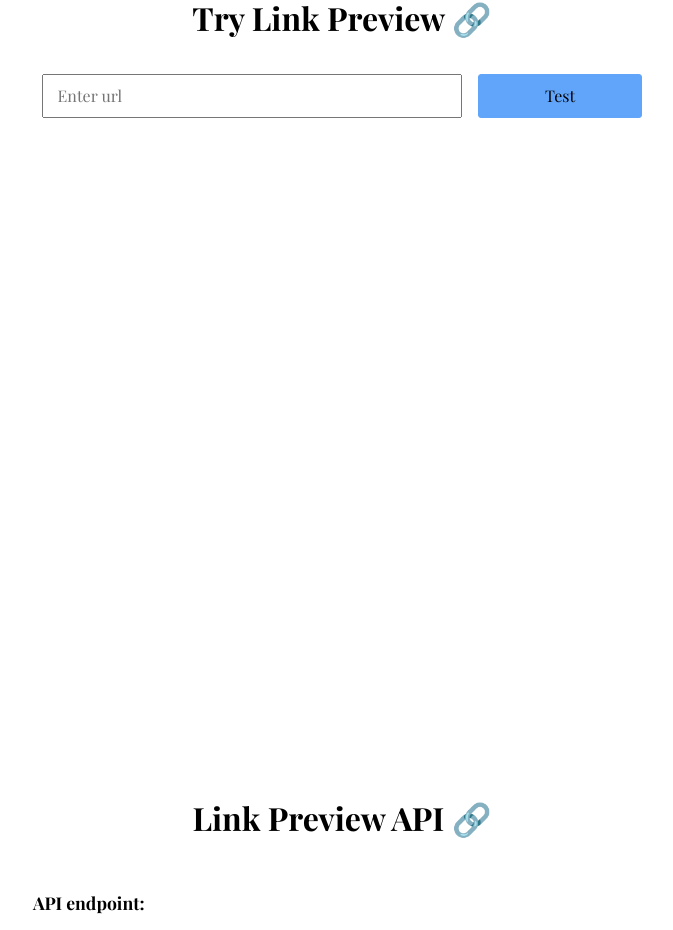
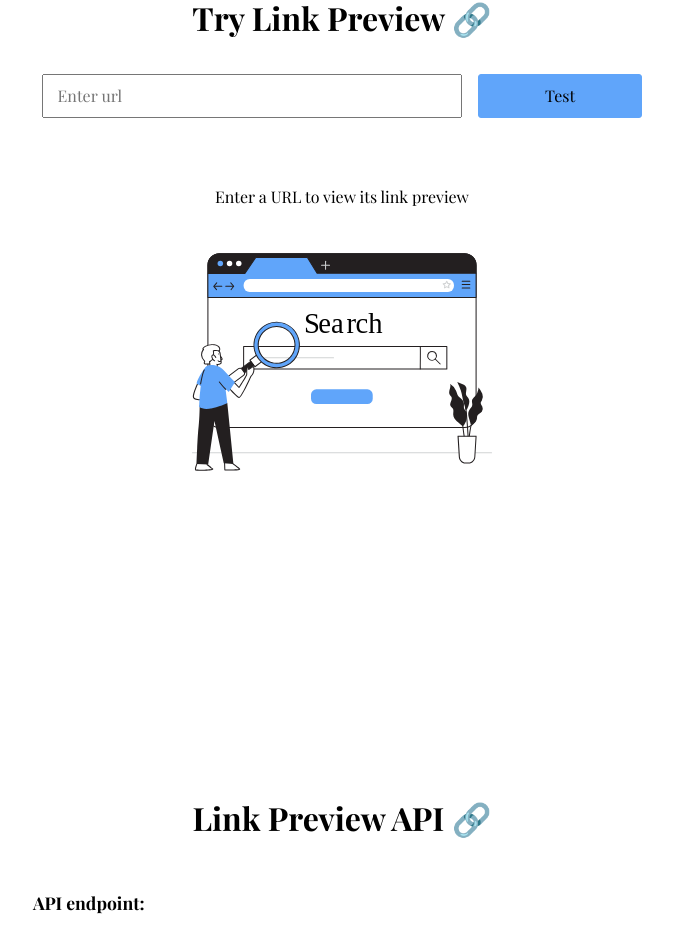
Before and after one commit to brianraila/url-info-api, a React (Create React App) app in the folder frontend/: page / in a window 1280 px wide. Shown: the part 823-1753 px from the top of the page, without its empty margins (298-971 px from the left). Built offline with nearby package versions, Linux system fonts and the light colour scheme; the HTML template or start-up script is replaced by a standard one; a web font is replaced by a local one.

Commit message:
feat: show enter url message

```diff
--- /dev/null
+++ b/frontend/src/components/EnterUrl.jsx
@@ -0,0 +1,20 @@
+import React from "react";
+
+const EnterUrl = () => {
+  return (
+    <div
+      style={{
+        height: "50vh",
+        display: "flex",
+        flexDirection: "column",
+        justifyContent: "center",
+        alignItems: "center",
+      }}
+    >
+      Enter a URL to view its link preview
+      <img src="./enterurl.svg" alt="" />
+    </div>
+  );
+};
+
+export default EnterUrl;
--- a/frontend/src/components/TestPreview.jsx
+++ b/frontend/src/components/TestPreview.jsx
@@ -1,6 +1,7 @@
 import React from "react";
 import { useState } from "react";
 import getLinkPreviewData from "../services/getLinkPreviewData";
+import EnterUrl from "./EnterUrl";
 import LinkPreviewCard from "./LinkPreviewCard";
 import Loader from "./Loader";
 
@@ -9,6 +10,7 @@ const TestPreview = ({ testRef }) => {
   const [loading, setLoading] = useState(false);
   const [url, setUrl] = useState(false);
   const [error, setError] = useState();
+  const [showImage, setShowImage] = useState(true);
 
   const fetchLinkPreviewData = async (urlInput) => {
     setLoading(true);
@@ -30,7 +32,7 @@ const TestPreview = ({ testRef }) => {
 
   const submitHandler = (e) => {
     e.preventDefault();
-
+    setPreviewData();
     resetOutput();
 
     const urlInput = e.target[0].value;
@@ -55,8 +57,8 @@ const TestPreview = ({ testRef }) => {
   const resetOutput = () => {
     setLoading(false);
     setError();
-    setPreviewData();
     setUrl();
+    setShowImage(false);
   };
 
   const validateUrl = (url) => {
@@ -84,6 +86,7 @@ const TestPreview = ({ testRef }) => {
 
       <div className="output">
         {loading && <Loader></Loader>}
+        {showImage && <EnterUrl></EnterUrl>}
         {error && (
           <div style={{ textAlign: "center", color: "#DC2626" }}>
             {error} : Can't load preview data.
```
Also changed, not shown: frontend/public/enterurl.svg (added).
